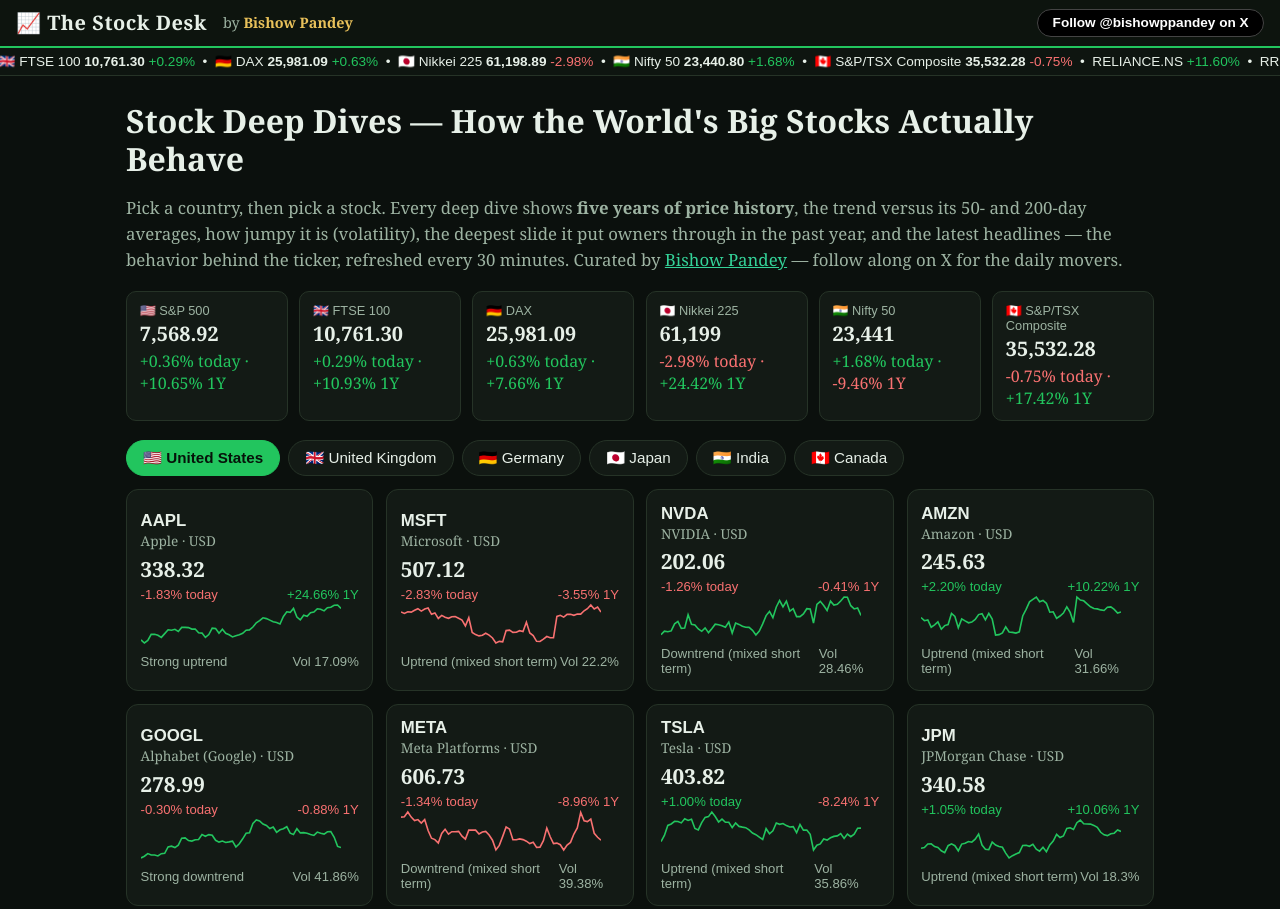
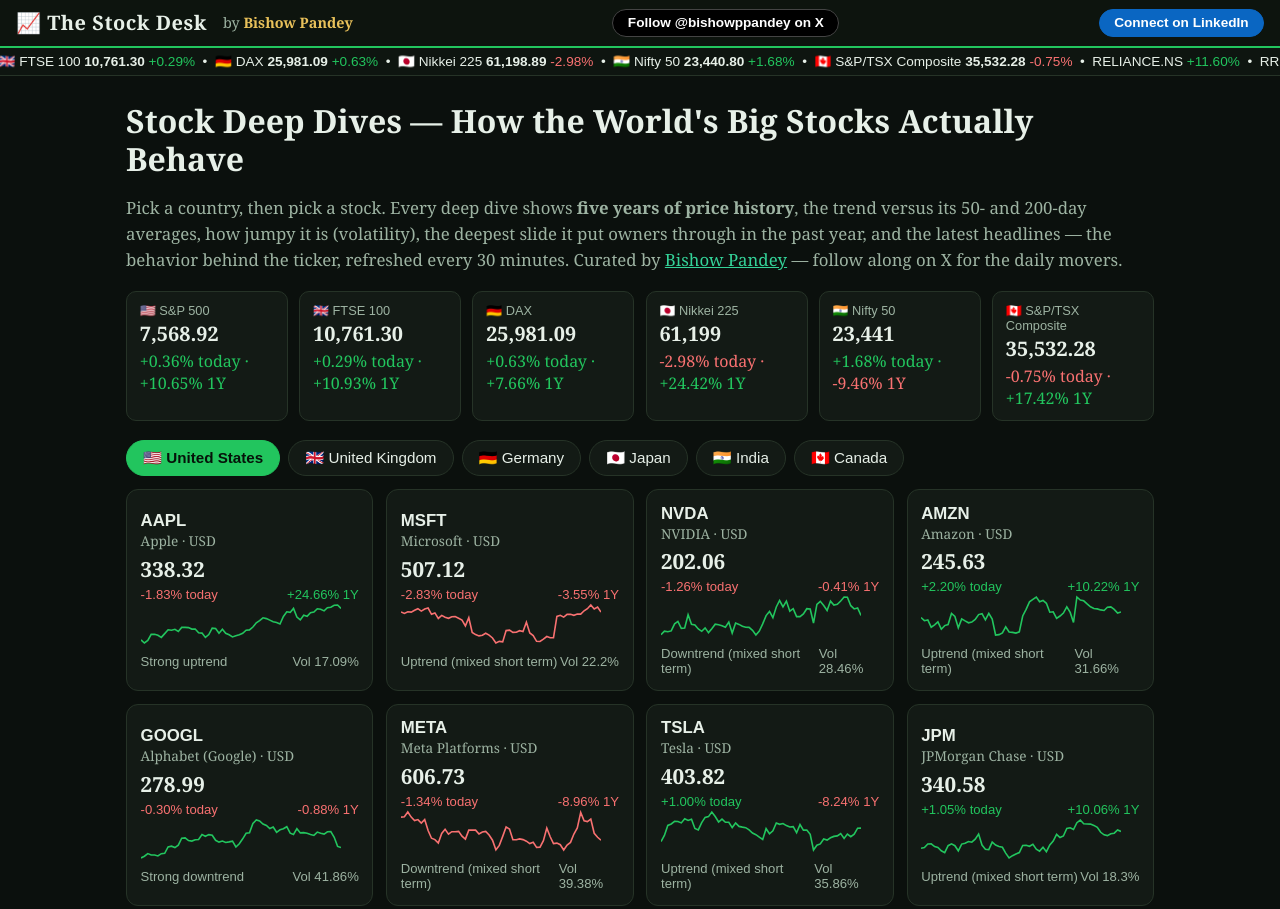
Before and after one commit to bishowpratap7/thestockdesk, a plain HTML site: page index.html in a window 1280 px wide. Shown: the top 909 px of the page. Drawn offline with Linux system fonts and the light colour scheme.

Commit message:
Add LinkedIn beside X (bar + footer)

```diff
--- a/index.html
+++ b/index.html
@@ -93,6 +93,7 @@ footer .desks a{margin:0 .6rem}
   <span class="brand">📈 The Stock Desk</span>
   <span class="by">by <a href="https://x.com/bishowppandey" target="_blank" rel="noopener">Bishow Pandey</a></span>
   <a class="follow" href="https://x.com/bishowppandey" target="_blank" rel="noopener">Follow @bishowppandey on X</a>
+  <a class="follow" href="https://www.linkedin.com/in/bishowpandey" target="_blank" rel="noopener" style="background:#0a66c2;border-color:#0a66c2">Connect on LinkedIn</a>
 </div>
 <div class="tape"><div class="tape-in" id="tape">Loading the markets…</div></div>
 <main>
@@ -204,7 +205,7 @@ footer .desks a{margin:0 .6rem}
 </main>
 <footer>
   <p style="font-size:1.05rem;color:var(--txt)"><strong>The Stock Desk</strong> — a desk by Bishow Pandey</p>
-  <p>Enjoying the desk? <a href="https://x.com/bishowppandey" target="_blank" rel="noopener"><strong>Follow @bishowppandey on X</strong></a> for the movers, the charts and the occasional strong opinion.</p>
+  <p>Enjoying the desk? <a href="https://x.com/bishowppandey" target="_blank" rel="noopener"><strong>Follow @bishowppandey on X</strong></a> · <a href="https://www.linkedin.com/in/bishowpandey" target="_blank" rel="noopener"><strong>Connect on LinkedIn</strong></a> for the movers, the charts and the occasional strong opinion.</p>
   <p class="desks">The desk network:
     <a href="https://bishowpratap7.github.io/thedevdesk/">The Dev Desk</a> ·
     <a href="https://bishowpratap7.github.io/scrollpatrol/">Scroll Patrol</a> ·
```
